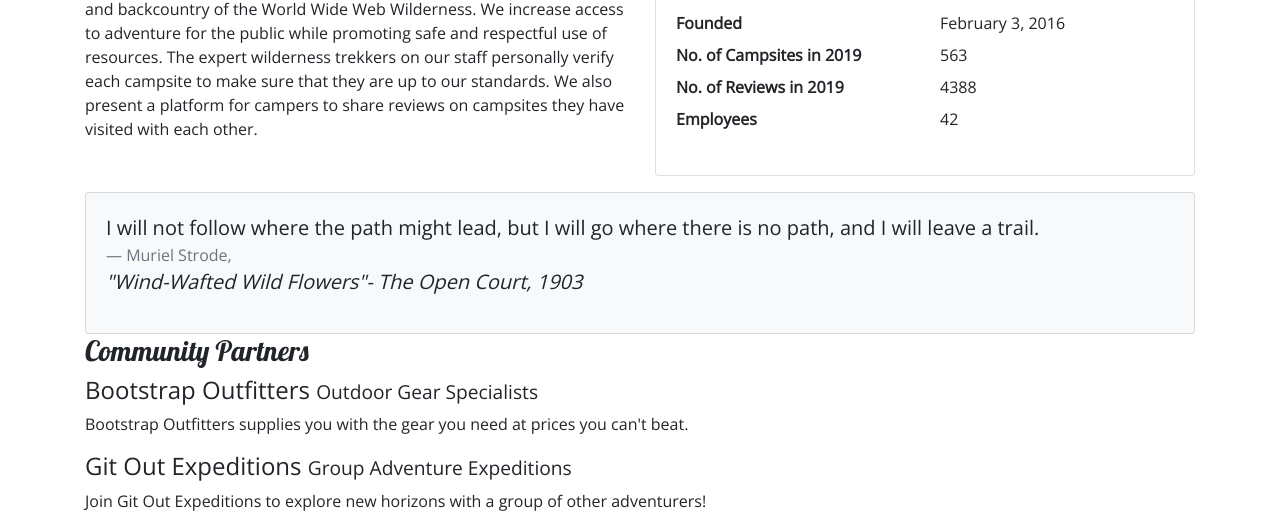
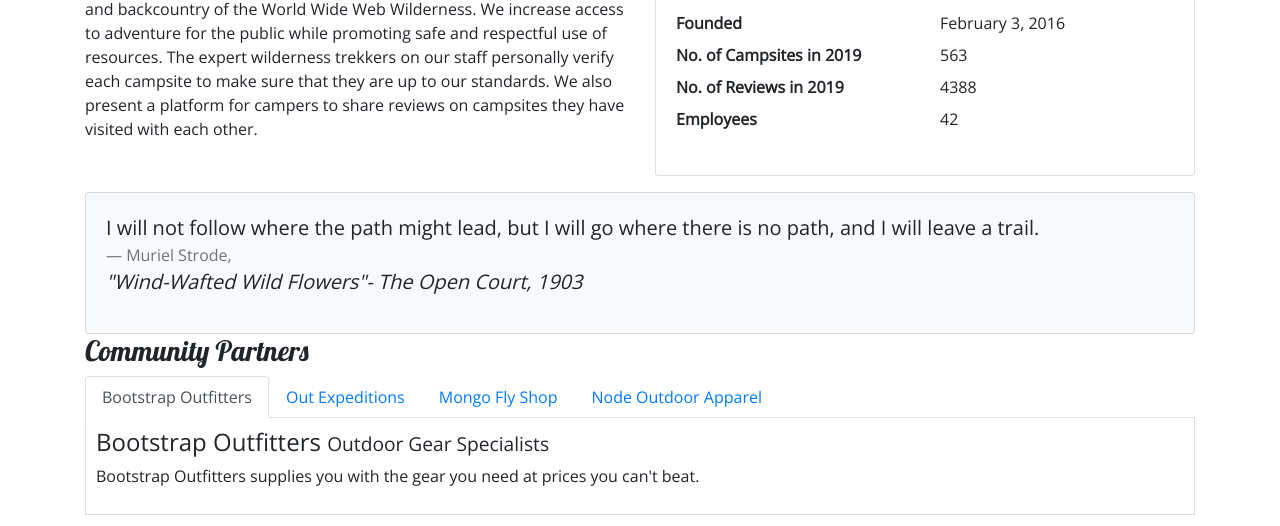
Before and after one commit to KC-Scout/bootstrap_setup, a website: page aboutus.html in a window 1280 px wide. Shown: the part 424-950 px from the top of the page. Drawn offline with nearby package versions, Linux system fonts and the light colour scheme.

Commit message:
Added in tabs

```diff
--- a/aboutus.html
+++ b/aboutus.html
@@ -114,19 +114,44 @@
         <div class="row">
             <div class="col">
                 <h3>Community Partners</h3>
+                <ul class="nav nav-tabs">
+                    <li class="nav-item"><a class="nav-link active" href="#bootstrap" role="tab"
+                            data-toggle="tab">Bootstrap Outfitters</a></li>
+                    <li class="nav-item"><a class="nav-link" href="#git" role="tab" data-toggle="tab">Out
+                            Expeditions</a></li>
+                    <li class="nav-item"><a class="nav-link" href="#mongo" role="tab" data-toggle="tab">Mongo Fly
+                            Shop</a></li>
+                    <li class="nav-item"><a class="nav-link" href="#node" role="tab" data-toggle="tab">Node Outdoor
+                            Apparel</a></li>
+                </ul>
+                <div class="tab-content">
+                    <div role="tabpanel" class="tab-pane fade show active" id="bootstrap">
                         <h4>Bootstrap Outfitters <small>Outdoor Gear Specialists</small></h4>
-                <p class="d-none d-sm-block">Bootstrap Outfitters supplies you with the gear you need at prices you
+                        <p class="d-none d-sm-block">Bootstrap Outfitters supplies you with the gear you need at prices
+                            you
                             can't beat.</p>
+                    </div>
+                    <div role="tabpanel" class="tab-pane fade" id="git">
                         <h4>Git Out Expeditions <small>Group Adventure Expeditions</small></h4>
-                <p class="d-none d-sm-block">Join Git Out Expeditions to explore new horizons with a group of other
+                        <p class="d-none d-sm-block">Join Git Out Expeditions to explore new horizons with a group of
+                            other
                             adventurers!</p>
+                    </div>
+                    <div role="tabpanel" class="tab-pane fade" id="mongo">
                         <h4>Mongo Fly Shop <small>Your Neighborhood Fly Fishing Shop</small></h4>
-                <p class="d-none d-sm-block">Need a new fishing pole, a tacklebox, or flies of all kinds? Stop by Mongo
+                        <p class="d-none d-sm-block">Need a new fishing pole, a tacklebox, or flies of all kinds? Stop
+                            by
+                            Mongo
                             Fly Shop.</p>
+                    </div>
+                    <div role="tabpanel" class="tab-pane fade" id="node">
                         <h4>Node Outdoor Apparel <small>Outdoor Clothes & Shoes</small></h4>
-                <p class="d-none d-sm-block">From polar fleeces to swimsuits, hiking boots to waders, a visit to Node
+                        <p class="d-none d-sm-block">From polar fleeces to swimsuits, hiking boots to waders, a visit to
+                            Node
                             will be sure to get you
                             covered.</p>
+                    </div>
+                </div>
             </div>
         </div>
         <div class="row row-content">
--- a/css/styles.css
+++ b/css/styles.css
@@ -27,3 +27,8 @@
 .navbar {
     background-color: #901cad;
 }
+.tab-content {
+    border: 1px solid #DDD;
+    border-top: none;
+    padding: 10px;
+}
--- a/index.html
+++ b/index.html
@@ -7,13 +7,13 @@
   <meta name="viewport" content="width=device-width, initial-scale=1" />
 
   <!-- Bootstrap CSS -->
-  <link rel="stylesheet" href="/node_modules/bootstrap/dist/css/bootstrap.min.css" />
+  <link rel="stylesheet" href="./node_modules/bootstrap/dist/css/bootstrap.min.css" />
 
   <!-- Additional CSS Files -->
-  <link rel="stylesheet" href="node_modules/font-awesome/css/font-awesome.min.css">
-  <link rel="stylesheet" href="node_modules/bootstrap-social/bootstrap-social.css">
+  <link rel="stylesheet" href="./node_modules/font-awesome/css/font-awesome.min.css">
+  <link rel="stylesheet" href="./node_modules/bootstrap-social/bootstrap-social.css">
   <link rel="stylesheet" href="https://fonts.googleapis.com/css?family=Lobster|Open+Sans" />
-  <link rel="stylesheet" href="/css/styles.css" />
+  <link rel="stylesheet" href="./css/styles.css" />
 
   <title>NuCamp: A Better Way To Camp</title>
 </head>
@@ -23,7 +23,7 @@
     <div class="container">
       <div class="row">
         <div class="col-4 col-sm-3 col-md-2 align-self-center">
-          <a href="#"><img src="/img/logo.png" class="img-fluid"></a>
+          <a href="#"><img src="./img/logo.png" class="img-fluid"></a>
         </div>
         <div class="col">
           <h1>NuCamp</h1>
@@ -37,7 +37,7 @@
   </header>
   <nav class="navbar navbar-expand-sm navbar-dark sticky-top">
     <div class="container">
-      <a class="navbar-brand" href="#"><img src="/img/logo.png" width="30" height="30"></a>
+      <a class="navbar-brand" href="#"><img src="./img/logo.png" width="30" height="30"></a>
       <button class="navbar-toggler" type="button" data-toggle="collapse" data-target="#nucampNavbar">
         <span class="navbar-toggler-icon"></span>
       </button>
```
Lines whose indentation alone changed are shown as unchanged.
